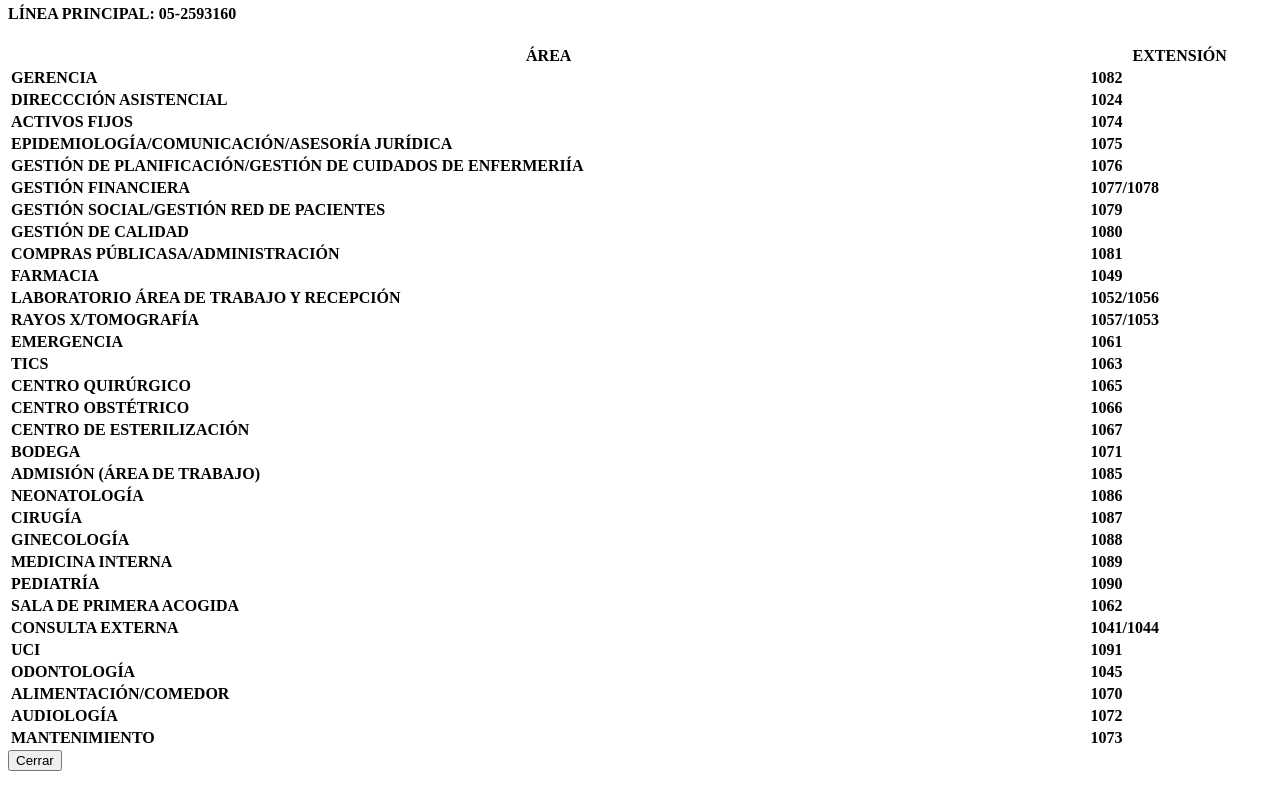
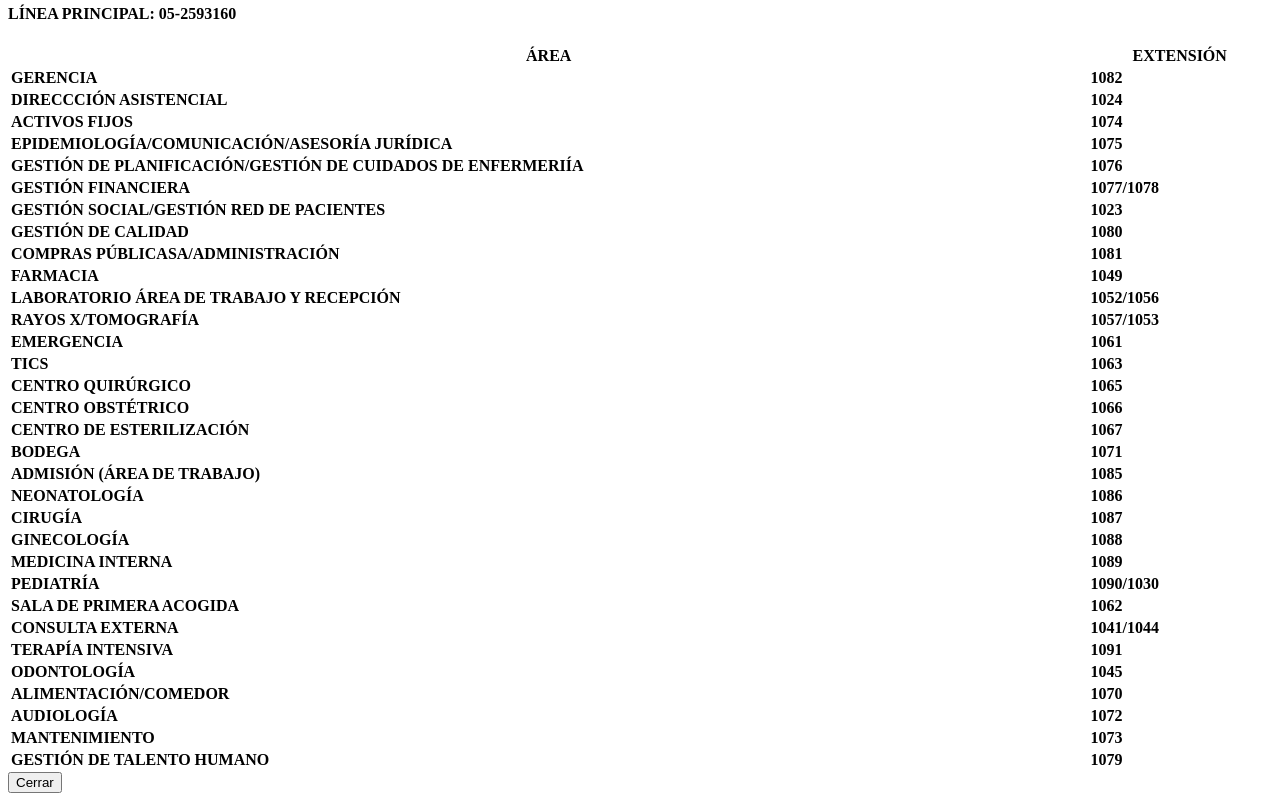
Before and after one commit to RolandoCN/plantilla_sistemas, a PHP site: page /modalAgenda.php in a window 1280 px wide. Shown: the part 171-972 px from the top of the page. Before the commit the page ends 942 px from the top, so only its background shows below. Run offline with PHP 8.4, Linux system fonts and the light colour scheme.

Commit message:
agenda AGG

```diff
--- a/modalAgenda.php
+++ b/modalAgenda.php
@@ -63,7 +63,7 @@
 
                                 <tr>
                                     <td>GESTIÓN SOCIAL/GESTIÓN RED DE PACIENTES</td>
-                                    <td>1079</td>
+                                    <td>1023</td>
 
                                 </tr>
                                 <tr>
@@ -136,7 +136,7 @@
                                 </tr>
                                 <tr>
                                     <td>PEDIATRÍA</td>
-                                    <td>1090</td>
+                                    <td>1090/1030</td>
                                 </tr>
                                 <tr>
                                     <td>SALA DE PRIMERA ACOGIDA</td>
@@ -148,7 +148,7 @@
                                     <td>1041/1044</td>
                                 </tr>
                                 <tr>
-                                    <td>UCI</td>
+                                    <td>TERAPÍA INTENSIVA</td>
                                     <td>1091</td>
                                 </tr>
                                 <tr>
@@ -168,6 +168,11 @@
                                     <td>1073</td>
                                 </tr>
 
+                                 <tr>
+                                    <td>GESTIÓN DE TALENTO HUMANO</td>
+                                    <td>1079</td>
+                                </tr>
+
                             </tbody>
 
                         </table>
```
